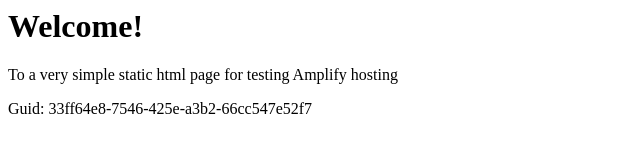
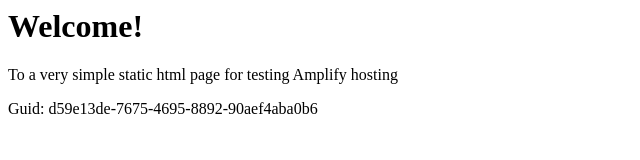
Before and after one commit to aws-aemilia-pdx/Github-PR-Commit-Integration-Test-DoNotTouch-GitHubWebhookPushCanaryTest-v1-preprod-us-west-2, a website: page src/index.html in a window 1280 px wide. Shown: the full height of the page, 0-640 px from the left. Drawn offline with Linux system fonts and the light colour scheme.

Commit message:
commit from integ tests

```diff
--- a/src/index.html
+++ b/src/index.html
@@ -12,6 +12,6 @@
 <body>
     <h1>Welcome!</h1>
     <p>To a very simple static html page for testing Amplify hosting</p>
-    <p>Guid: 33ff64e8-7546-425e-a3b2-66cc547e52f7</p></body>
+    <p>Guid: d59e13de-7675-4695-8892-90aef4aba0b6</p></body>
 
 </html>
```
